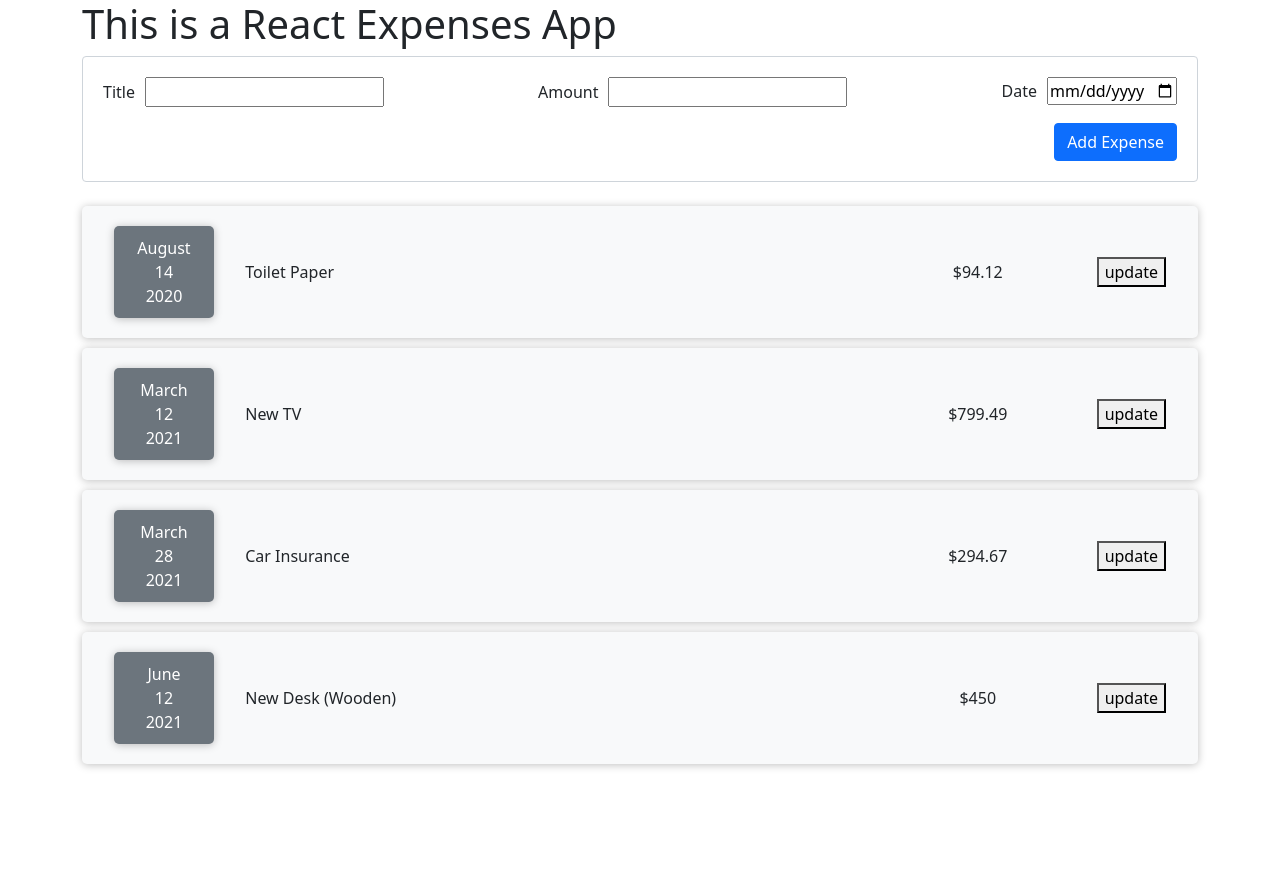
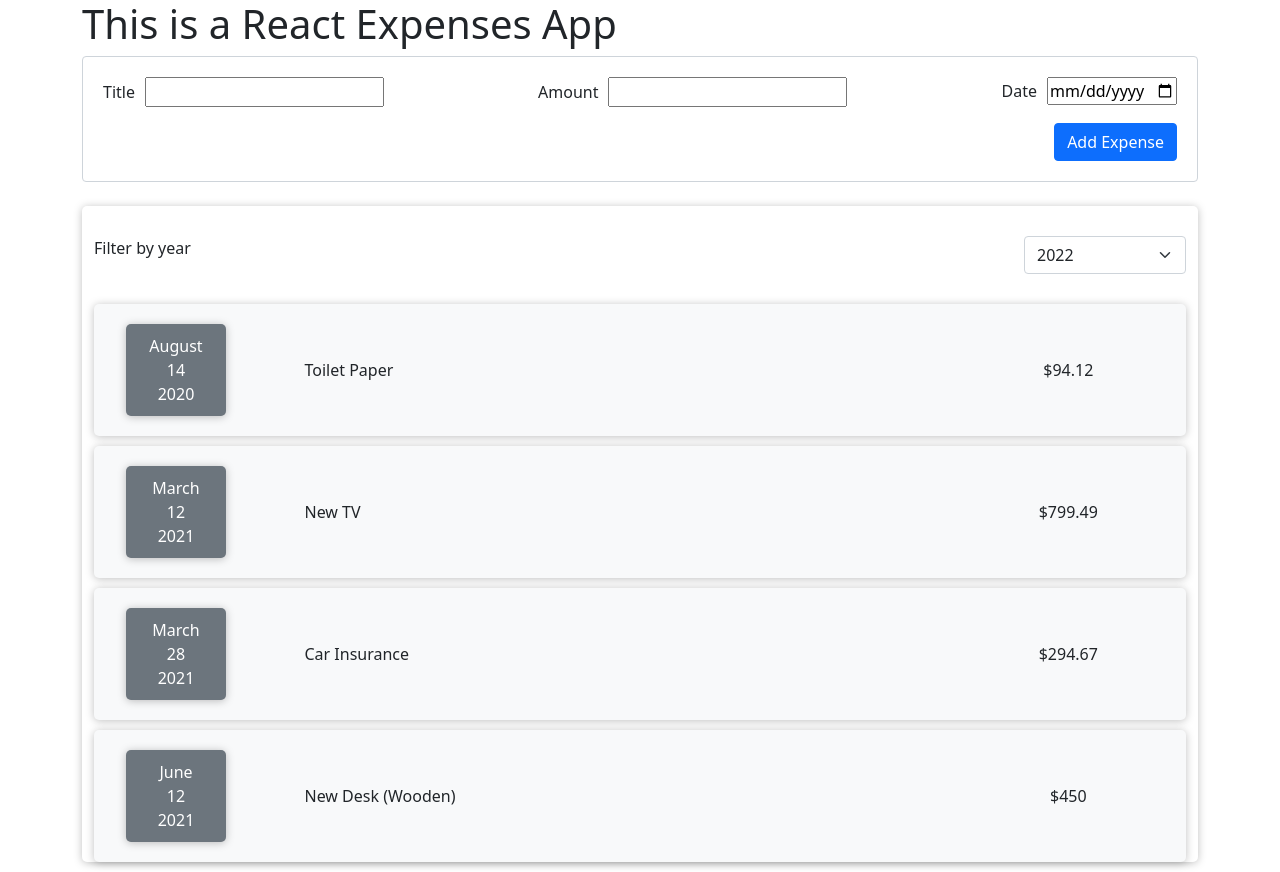
Before and after one commit to kunaljp16/react-expenses-app, a React (Create React App) app: page / in a window 1280 px wide. Before the commit the page ends 800 px from the top, so only its background shows below. Built offline with nearby package versions, Linux system fonts and the light colour scheme.

Commit message:
added expenses Filter component

```diff
--- a/src/App.js
+++ b/src/App.js
@@ -5,10 +5,17 @@ import "./App.scss";
 
 function App() {
   let expenses = expensesData;
+  const newExpenseData = (newExpenseDataPassed) => {
+    console.log(newExpenseDataPassed);
+    return {
+      ...newExpenseDataPassed,
+    };
+  };
+  console.log(newExpenseData);
   return (
     <div className="container">
       <h1>This is a React Expenses App</h1>
-      <NewExpense />
+      <NewExpense onSaveExpense={newExpenseData} />
       <Expenses item={expenses} />
     </div>
   );
--- a/src/Components/Expenses/Expenses.js
+++ b/src/Components/Expenses/Expenses.js
@@ -1,8 +1,18 @@
+import React, { useState } from "react";
 import ExpenseItem from "./../Expenses/ExpensesItem";
+import ExpensesFilter from "../Expenses/ExpensesFilter";
+import CustomCard from "../UI/CustomCard";
 
 function Expenses(props) {
+  const [filteredYear, setFilteredYear] = useState("2022");
+
+  const filterChangeHandler = (selectedYear) => {
+    setFilteredYear(selectedYear);
+  };
   return (
     <div>
+      <CustomCard className="container">
+        <ExpensesFilter selected={filteredYear} onChangeFilter={filterChangeHandler} />
         <ExpenseItem
           title={props.item[0].title}
           amount={props.item[0].amount}
@@ -23,6 +33,7 @@ function Expenses(props) {
           amount={props.item[3].amount}
           date={props.item[3].date}
         />
+      </CustomCard>
     </div>
   );
 }
--- /dev/null
+++ b/src/Components/Expenses/ExpensesFilter.js
@@ -0,0 +1,31 @@
+import React from "react";
+
+import "./ExpensesFilter.scss";
+
+const ExpensesFilter = (props) => {
+  const dropdownChangeHandler = (event) => {
+    props.onChangeFilter(event.target.value);
+  };
+
+  return (
+    <div className="expenses-filter">
+      <div className="d-flex justify-content-between row">
+        <label className="col-3">Filter by year</label>
+        <div className="col-2">
+          <select
+            value={props.selected}
+            onChange={dropdownChangeHandler}
+            className="form-select"
+          >
+            <option value="2022">2022</option>
+            <option value="2021">2021</option>
+            <option value="2020">2020</option>
+            <option value="2019">2019</option>
+          </select>
+        </div>
+      </div>
+    </div>
+  );
+};
+
+export default ExpensesFilter;
--- /dev/null
+++ b/src/Components/Expenses/ExpensesFilter.scss
@@ -0,0 +1,4 @@
+.expenses-filter{
+    margin: 0 0 30px 0;
+    padding: 30px 0 0 0;
+}
--- a/src/Components/Expenses/ExpensesItem.js
+++ b/src/Components/Expenses/ExpensesItem.js
@@ -4,19 +4,12 @@ import ExpensesDate from "./../Expenses/ExpensesDate";
 import CustomCard from "./../UI/CustomCard";
 
 function ExpenseItem(props) {
-  const [title, setTitle] = useState(props.title);
-
-  const clickHandler = function () {
-    setTitle("Updated !!");
-  };
-
   return (
     <CustomCard className="row expenses-item bg-light">
       <div className="expenses-item__list">
         <ExpensesDate date={props.date}></ExpensesDate>
-        <span className="col-md-7 expenses-item__title">{title}</span>
+        <span className="col-md-7 expenses-item__title">{props.title}</span>
         <span className="col-md-2 expenses-item__price">${props.amount}</span>
-        <button onClick={clickHandler}> update </button>
       </div>
     </CustomCard>
   );
--- a/src/Components/NewExpense/ExpenseForm.js
+++ b/src/Components/NewExpense/ExpenseForm.js
@@ -1,7 +1,7 @@
 import React, { useState } from "react";
 import "./ExpenseForm.scss";
 
-const ExpenseForm = () => {
+const ExpenseForm = (props) => {
   const [enteredTitle, setEnteredTitle] = useState("");
   const [enteredAmount, setEnteredAmount] = useState("");
   const [enteredDate, setEnteredDate] = useState("");
@@ -48,6 +48,11 @@ const ExpenseForm = () => {
       enteredDate: enteredAmount,
     };
     console.log("expenseData =" + expenseData);
+    props.onExpensesSave(expenseData);
+    setEnteredTitle('');
+    setEnteredAmount('');
+    setEnteredDate('');
+
   };
 
   return (
--- a/src/Components/NewExpense/NewExpense.js
+++ b/src/Components/NewExpense/NewExpense.js
@@ -1,10 +1,17 @@
 import React from "react";
 import ExpenseForm from "./ExpenseForm";
 
-const NewExpense = () => {
+const NewExpense = (props) => {
+  const getNewExpensesFormDetails = (data)=>{
+   const expensesData={
+      ...data,
+    id: Math.random().toString()
+  }
+  props.onSaveExpense(expensesData);
+}
   return (
     <div className="new-expense">
-      <ExpenseForm />
+      <ExpenseForm  onExpensesSave={getNewExpensesFormDetails} />
     </div>
   );
 };
```
Lines whose indentation alone changed are shown as unchanged.
